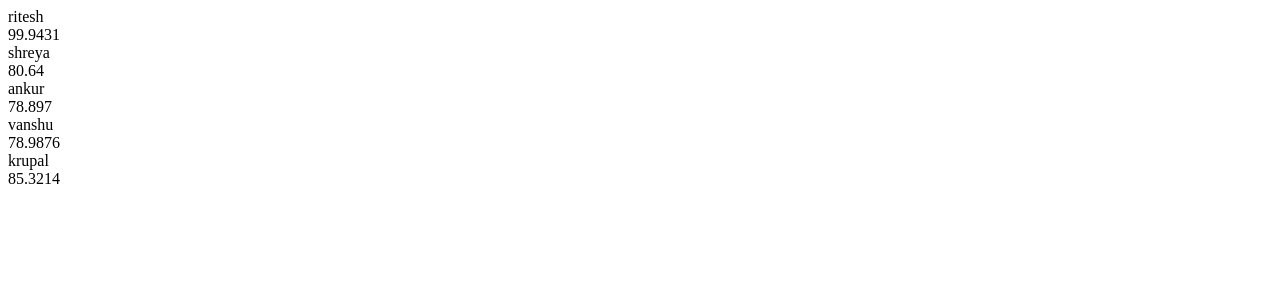
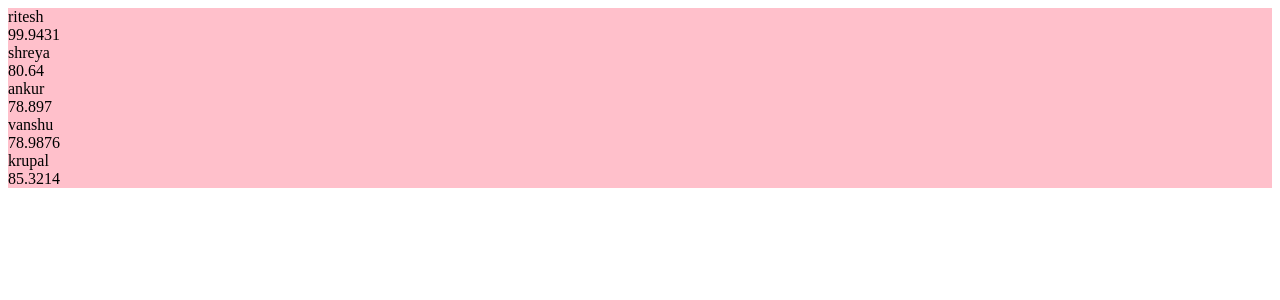
Before and after one commit to Lawlesh2022/Toppers---ReactJS-Working-with-Fragments-portals-refs-Understand-work-with---e8ipovxrd5m8, a React app: page / in a window 1280 px wide. Shown: the top 300 px of the page. Built offline with nearby package versions, Linux system fonts and the light colour scheme.

Commit message:
Update App.js

```diff
--- a/src/components/App.js
+++ b/src/components/App.js
@@ -49,7 +49,7 @@ class App extends Component {
 				   			return(
 				   				//Conditional statement in the className of below div to give callName="bg-pink"
 				   				//if the percent >= 90 else className = ""
-				   				<div key={index} className={""}>
+				   				<div key={index} className={"bg-pink"}>
 					   				<div className="name">
 										{item.name}
 					   				</div>
@@ -63,7 +63,7 @@ class App extends Component {
                                                {
 
                                                         return(
-                                                            <div key={index} className={"bg-pink"}>
+                                                            <div key={index} className={""}>
 					   				<div className="name">
 					   					{item.name}
 					   				</div>
```
